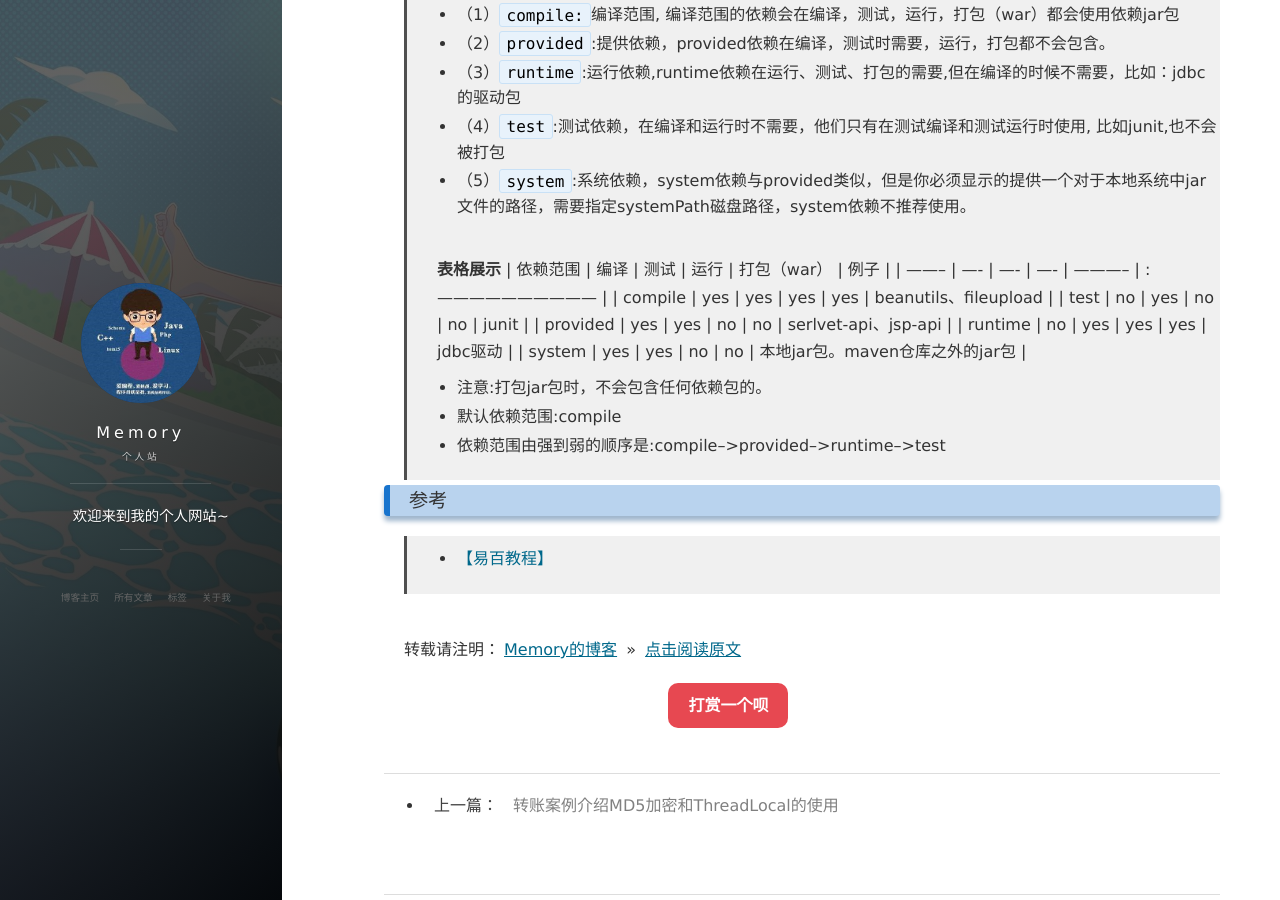
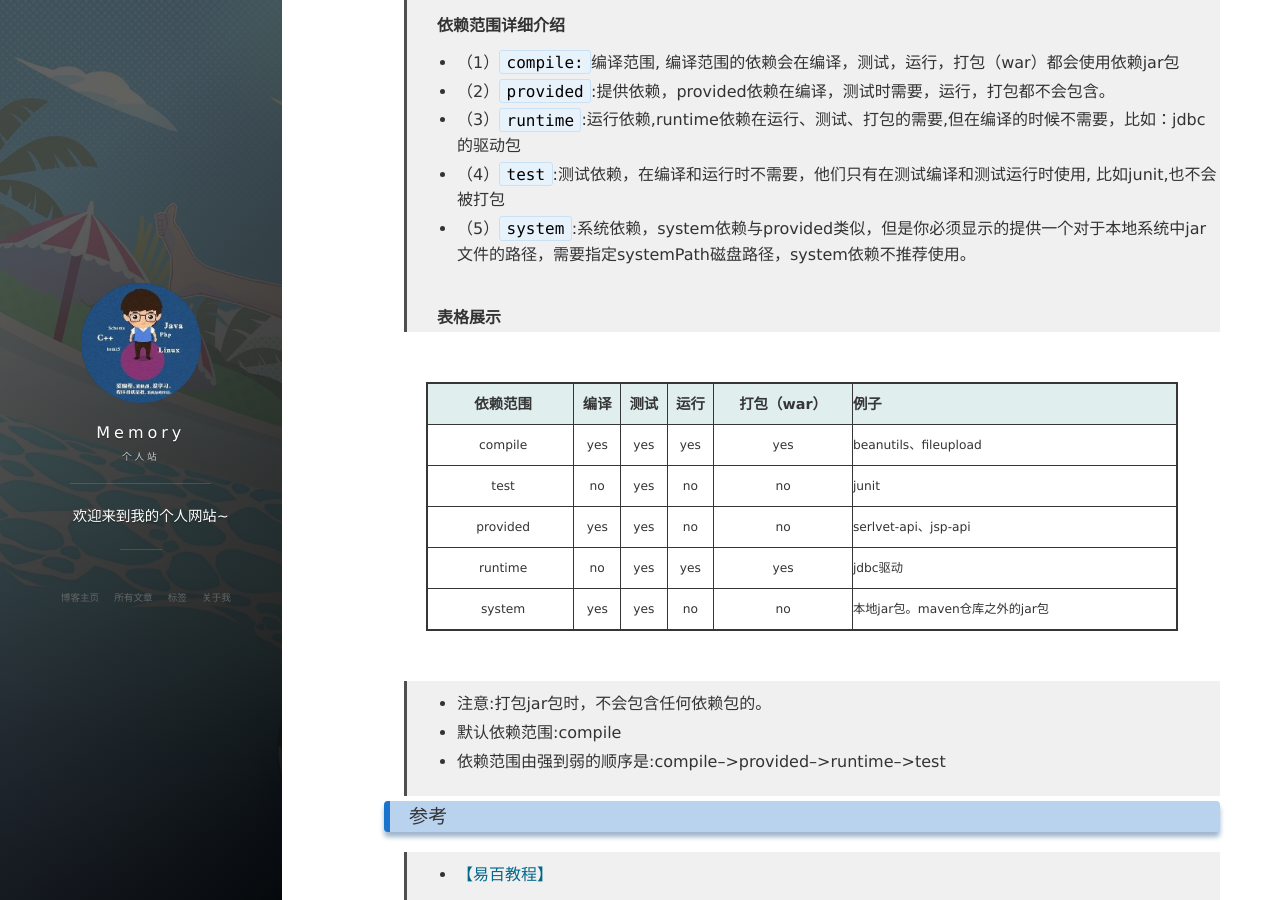
Before and after one commit to dhshenc/dhshenc.github.io, a Jekyll site: the page built from _posts/2019-09-17-Maven.md, in a window 1280 px wide and 900 px high, scrolled down 5715 px. Built offline with Jekyll 4.4.1, drawn with Linux system fonts in a browser that asks for light colours; nearby versions of some CDN libraries; comment, search, counter and statistics services are not loaded; some of the changed text lies outside the part shown.

Commit message:
修改maven

````diff
--- a/_posts/2019-09-17-Maven.md
+++ b/_posts/2019-09-17-Maven.md
@@ -71,7 +71,9 @@
 
 > **使用命令创建(了解)**
 
->  <font color="red">mvn archetype:generate -DgroupId=com.xxx.maven -DartifactId=maven02  -DinteractiveMode=false -DarchetypeCatalog=internal</font>
+> ```
+>   mvn archetype:generate -DgroupId=com.xxx.maven -DartifactId=maven02  -DinteractiveMode=false -DarchetypeCatalog=internal
+> ```
 > * 解释(按顺序)
 >   * (1)项目组的编号
 >   * (2)项目的名称
@@ -138,7 +140,7 @@
 > 1. Clean:项目构建前的清理操作
 > 2. Default（Build）: 核心生命周期核心过程：编译，测试，运行，打包等等
 > 3. Site:项目站点文档创建。
-> 4. 详细的声明周期,请移步[易百教程](https://www.yiibai.com/maven/maven_build_life_cycle.html)
+> 4. 详细的声明周期,请移步[【易百教程】](https://www.yiibai.com/maven/maven_build_life_cycle.html)
 
 ### Maven POM文件
 
@@ -154,7 +156,6 @@
 >   * 相关邮件列表信息
 
 > * 所有 POM 文件都需要 project 元素和三个必需元素：groupId，artifactId，version。这个必须元素叫做坐标（GAV）
-
 > * pom.xml文件:
 
 > ```xml
@@ -219,6 +220,7 @@
 >   * （5）`system`:系统依赖，system依赖与provided类似，但是你必须显示的提供一个对于本地系统中jar文件的路径，需要指定systemPath磁盘路径，system依赖不推荐使用。
 
 > **表格展示**
+
 | 依赖范围 | 编译 | 测试 | 运行 | 打包（war） | 例子                            |
 | -------- | ---- | ---- | ---- | ----------- | :------------------------------ |
 | compile  | yes  | yes  | yes  | yes         | beanutils、fileupload           |
@@ -226,6 +228,7 @@
 | provided | yes  | yes  | no   | no          | serlvet-api、jsp-api            |
 | runtime  | no   | yes  | yes  | yes         | jdbc驱动                        |
 | system   | yes  | yes  | no   | no          | 本地jar包。maven仓库之外的jar包 |
+
 >   * 注意:打包jar包时，不会包含任何依赖包的。
 >   * 默认依赖范围:compile
 >   * 依赖范围由强到弱的顺序是:compile-->provided-->runtime-->test
````
